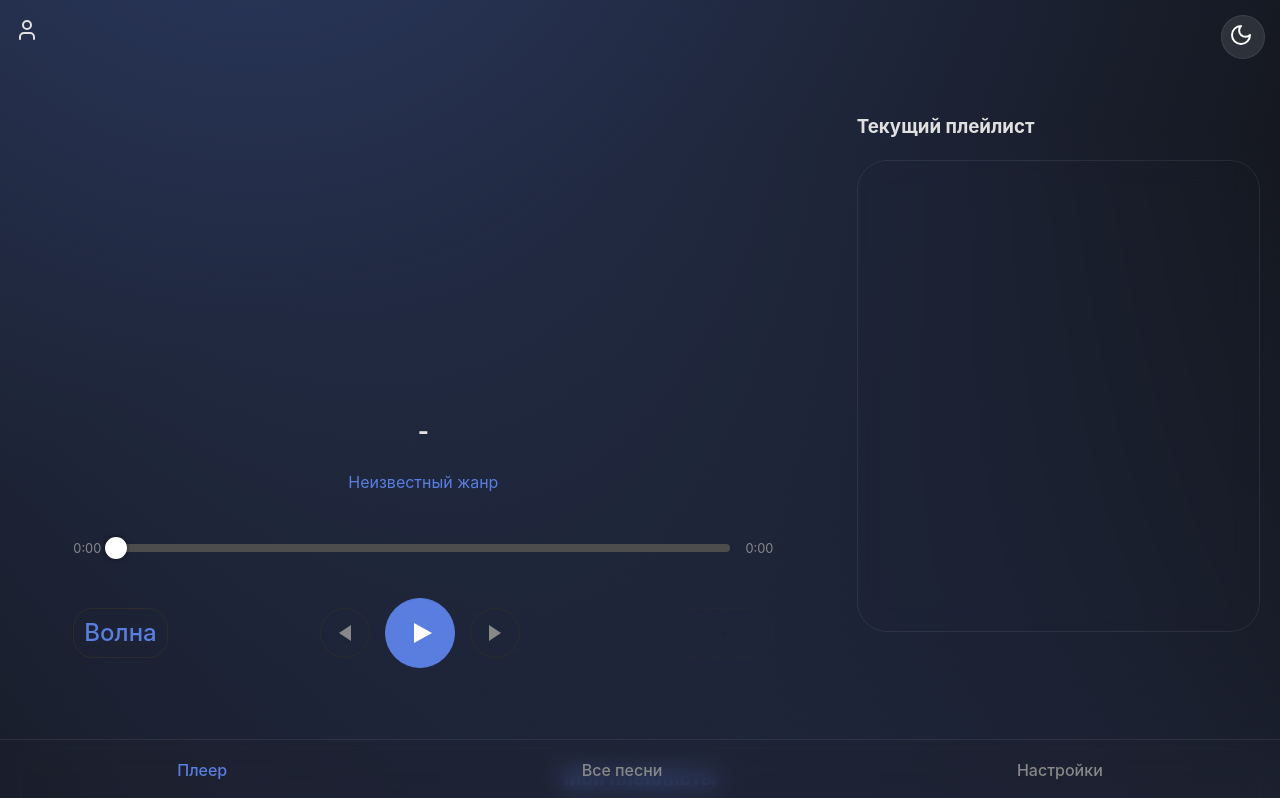
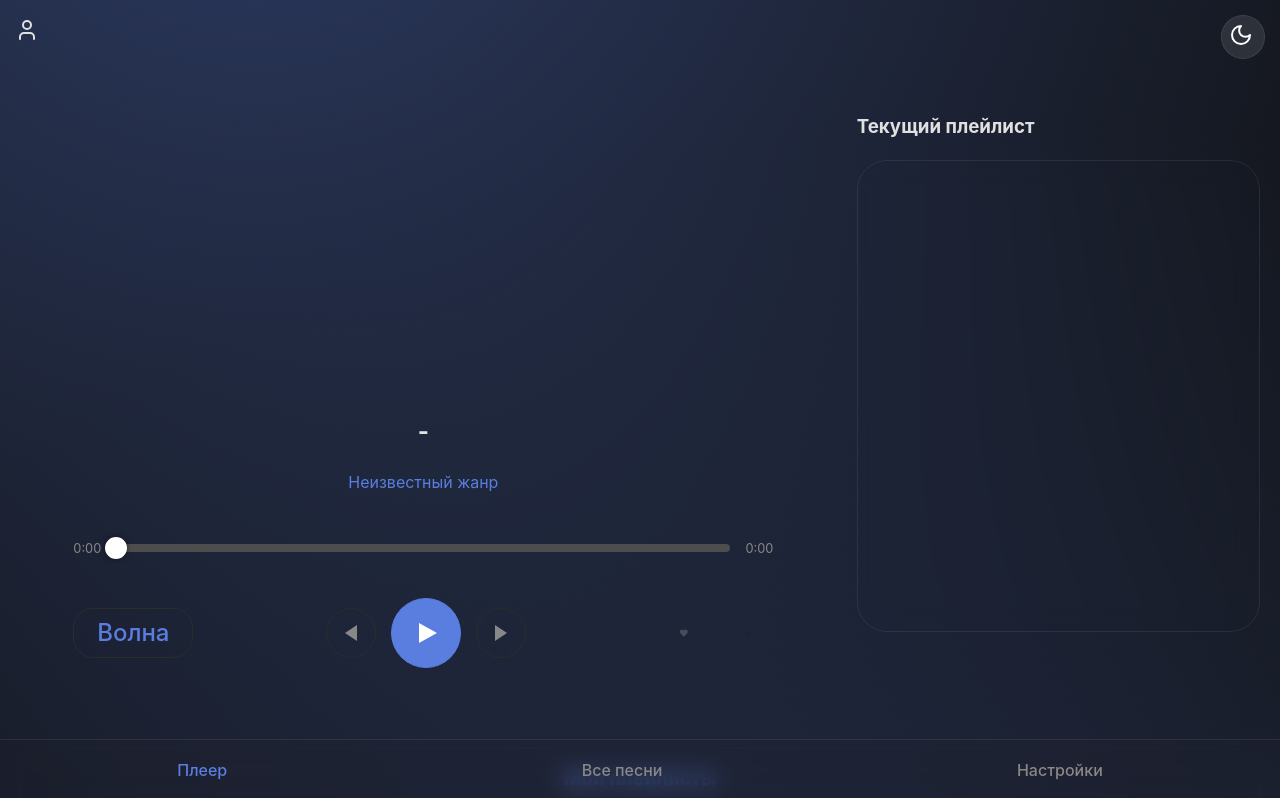
Before and after one commit to gozoniy/Volna, a React (Vite) app in the folder react/: page / in a window 1280 px wide. Shown: the top 798 px of the page. Built offline with nearby package versions, Linux system fonts and the light colour scheme; no server answers.

Commit message:
like button

```diff
--- a/react/src/App.css
+++ b/react/src/App.css
@@ -478,9 +478,9 @@ body {
 
 /* Кнопка "Добавить в плейлист" */
 .control-button.add-to-playlist {
-  width: 100px;
+  width: 50px;
   height: 50px;
-  border-radius: 20px;
+  border-radius: 50%;
   padding: 0;
   line-height: 1;
 }
@@ -716,6 +716,34 @@ body {
   margin: 20px auto 0;
 }
 
+.player-controls-right {
+  max-width: 120px;
+  display: flex;
+  align-items: center;
+  gap: 15px;
+  justify-self: end;
+}
+
+.like-button {
+  width: 50px;
+  height: 50px;
+  border-radius: 50%;
+  border: none;
+  background: transparent;
+}
+
+.like-button svg {
+  width: 24px;
+  height: 24px;
+  fill: var(--text-color-secondary);
+  transition: all 0.2s ease;
+}
+
+.like-button:hover svg {
+  fill: var(--primary-color);
+  transform: scale(1.1);
+}
+
 .custom-progress-track {
   flex-grow: 1;
   height: 8px;
@@ -816,7 +844,7 @@ body {
 }
 
 .control-button.wave {
-  width: wrap;
+  width: 120px;
   height: 50px;
   font-size: 1.5rem;
   border-style: solid;
--- a/react/src/components/PlaylistManager.jsx
+++ b/react/src/components/PlaylistManager.jsx
@@ -14,11 +14,17 @@ export default function PlaylistManager({
     onLoadPlaylist(playlistId);
   };
 
+  const sortedPlaylists = [...userPlaylists].sort((a, b) => {
+    if (a.name === 'Мне нравится') return -1;
+    if (b.name === 'Мне нравится') return 1;
+    return 0;
+  });
+
   return (
     <div className="playlist-manager-section">
       <h3>Мои плейлисты</h3>
       <div className="playlist-grid">
-        {(userPlaylists || []).map(playlist => (
+        {(sortedPlaylists || []).map(playlist => (
           <PlaylistCard
             key={playlist.id}
             playlist={playlist}
--- a/react/src/views/PlayerView.jsx
+++ b/react/src/views/PlayerView.jsx
@@ -154,6 +154,26 @@ export default function PlayerView({
     setCreateMode(mode);
     setShowAddTrackModal(true);
   };
+
+  const handleLike = async () => {
+    if (!currentTrack) return;
+
+    let likedPlaylist = userPlaylists.find(p => p.name === 'Мне нравится');
+
+    if (!likedPlaylist) {
+      // If the "Liked" playlist doesn't exist, create it
+      const newPlaylist = await onCreatePlaylist('Мне нравится');
+      if (newPlaylist) {
+        likedPlaylist = newPlaylist;
+      } else {
+        // Handle error in playlist creation
+        console.error("Could not create 'Мне нравится' playlist.");
+        return;
+      }
+    }
+
+    onAddTrackToPlaylist(likedPlaylist.id, currentTrack.id);
+  };
   const shadowOpacity = theme === 'dark' ? '50' : '80';
 
 
@@ -271,6 +291,16 @@ return (
             </button>
           </div>
 
+          <div className="player-controls-right">
+            <button
+              onClick={handleLike}
+              className="control-button like-button"
+              disabled={!currentTrack || isLoading}
+            >
+              <svg viewBox="0 0 24 24">
+                <path d="M12 21.35l-1.45-1.32C5.4 15.36 2 12.28 2 8.5 2 5.42 4.42 3 7.5 3c1.74 0 3.41.81 4.5 2.09C13.09 3.81 14.76 3 16.5 3 19.58 3 22 5.42 22 8.5c0 3.78-3.4 6.86-8.55 11.54L12 21.35z"/>
+              </svg>
+            </button>
             <button
               onClick={() => triggerAddTrackModal(false)}
               className="control-button add-to-playlist"
@@ -278,6 +308,7 @@ return (
             >
               +
             </button>
+          </div>
 
         </div>
       </div>
```
Lines whose indentation alone changed are shown as unchanged.
